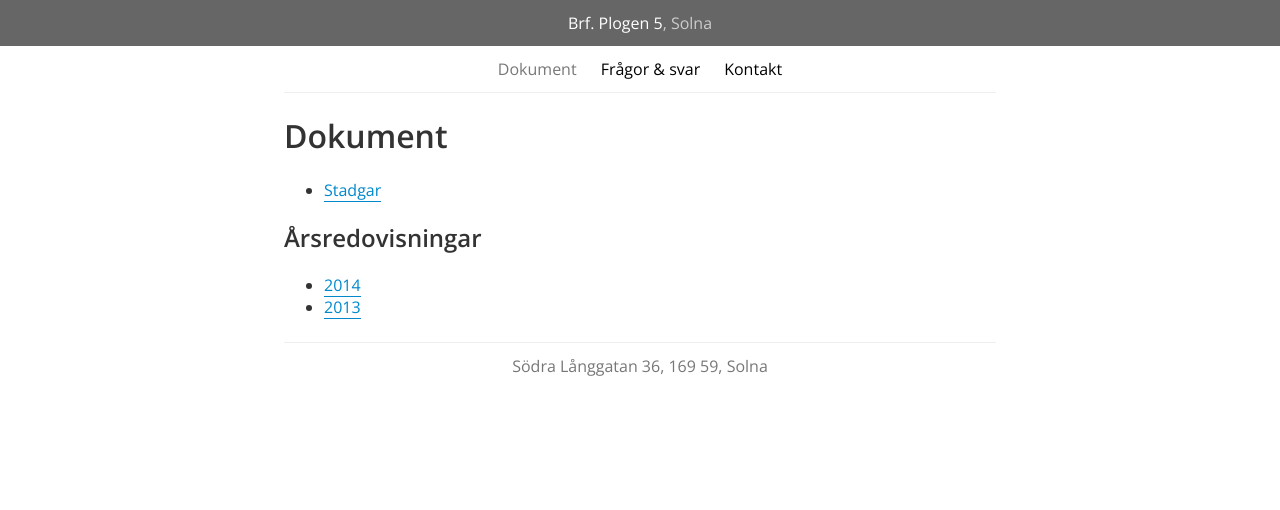
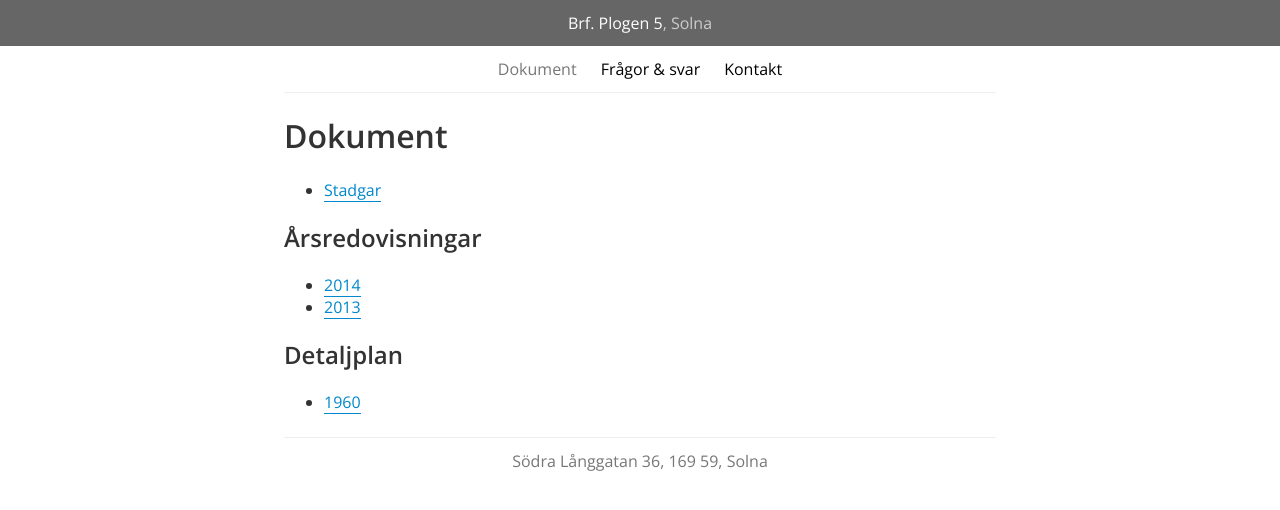
Before and after one commit to brfplogen5/brfplogen5.github.io, a Jekyll site: the page built from dokument.md, in a window 1280 px wide. Shown: the top 510 px of the page. Built offline with Jekyll 4.4.1, drawn with Linux system fonts in a browser that asks for light colours.

Commit message:
Add detaljplan

```diff
--- a/dokument.md
+++ b/dokument.md
@@ -14,4 +14,9 @@ title: Dokument
 * [2013](/dokument/redovisning-2013.pdf)
 
 
+## Detaljplan
+
+* [1960](/dokument/plogen-detaljplan-0407_1960.pdf)
+
+
 <!-- ## Ordningsregler -->
```
Also changed, not shown: 1 other file.
